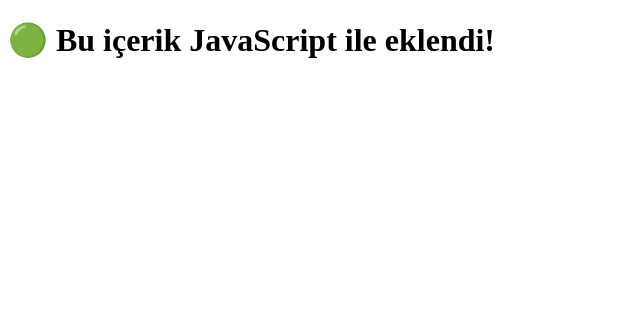
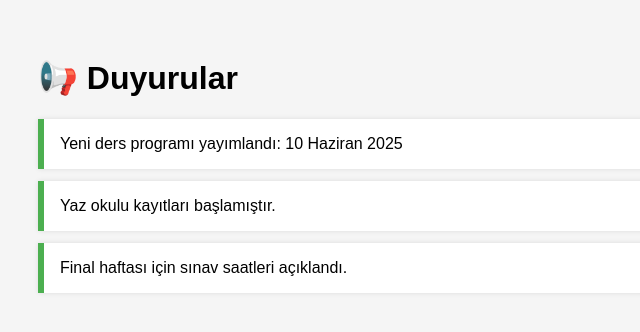
Before and after one commit to Taiyoko-sen/Test, a plain HTML site: page index.html in a window 1280 px wide. Shown: the whole page, without its empty margins (0-640 px from the left). Drawn offline with Linux system fonts and the light colour scheme.

Commit message:
Update index.html

```diff
--- a/index.html
+++ b/index.html
@@ -1,15 +1,36 @@
 <!DOCTYPE html>
-<html>
+<html lang="tr">
 <head>
-  <title>Test Sayfası</title>
+  <meta charset="UTF-8">
+  <title>Statik Duyuru Sayfası</title>
+  <style>
+    body {
+      font-family: sans-serif;
+      padding: 30px;
+      background: #f5f5f5;
+    }
+    .duyuru {
+      background: white;
+      padding: 16px;
+      margin-bottom: 12px;
+      border-left: 6px solid #4caf50;
+      box-shadow: 0 0 5px rgba(0,0,0,0.1);
+    }
+  </style>
 </head>
 <body>
-  <h1 id="dynamic">Yükleniyor...</h1>
+  <h1>📢 Duyurular</h1>
 
-  <script>
-    setTimeout(() => {
-      document.getElementById("dynamic").innerText = "🟢 Bu içerik JavaScript ile eklendi!";
-    }, 1000);
-  </script>
+  <div class="duyuru">
+    Yeni ders programı yayımlandı: 10 Haziran 2025
+  </div>
+
+  <div class="duyuru">
+    Yaz okulu kayıtları başlamıştır.
+  </div>
+
+  <div class="duyuru">
+    Final haftası için sınav saatleri açıklandı.
+  </div>
 </body>
 </html>
```
